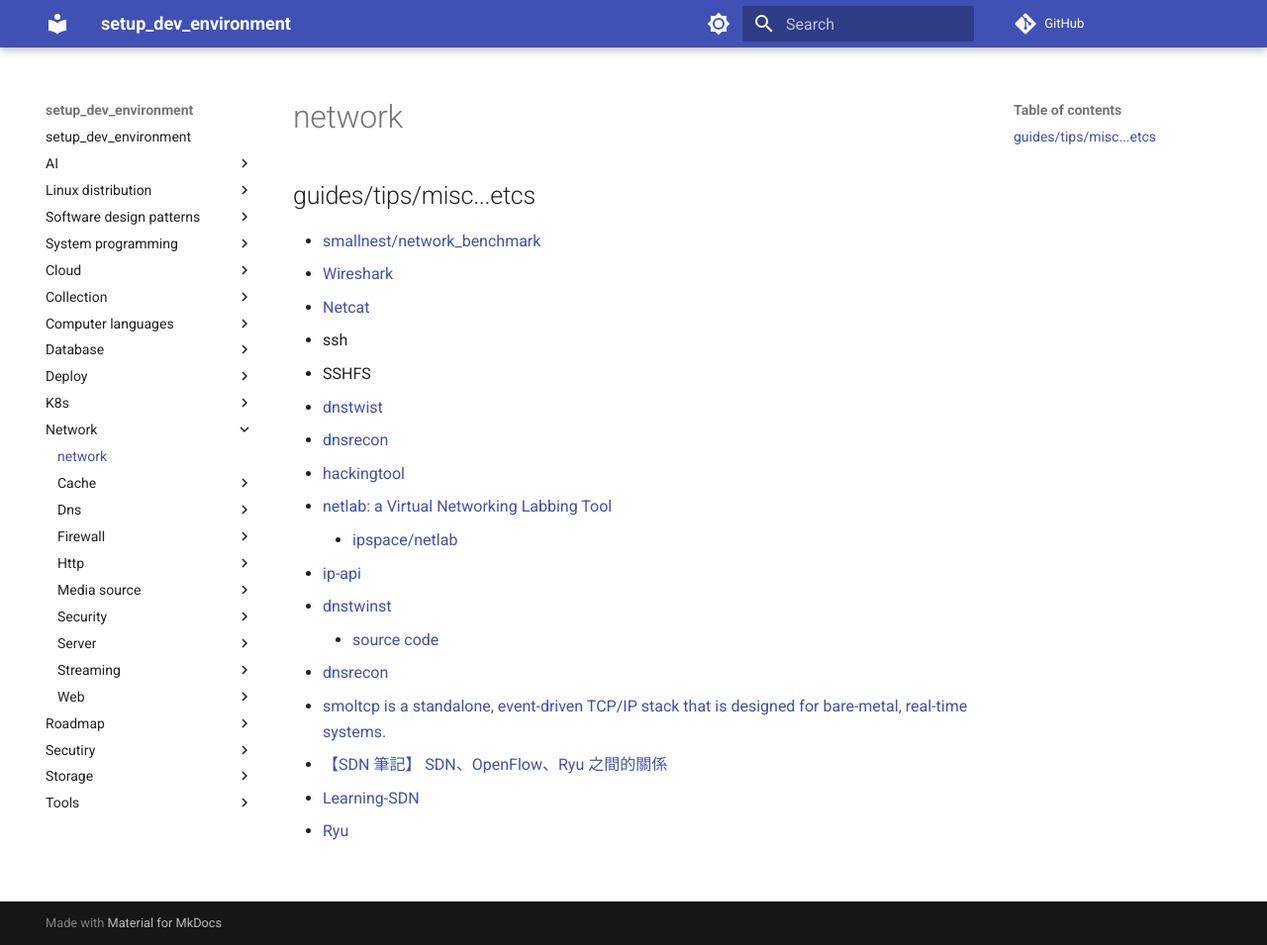
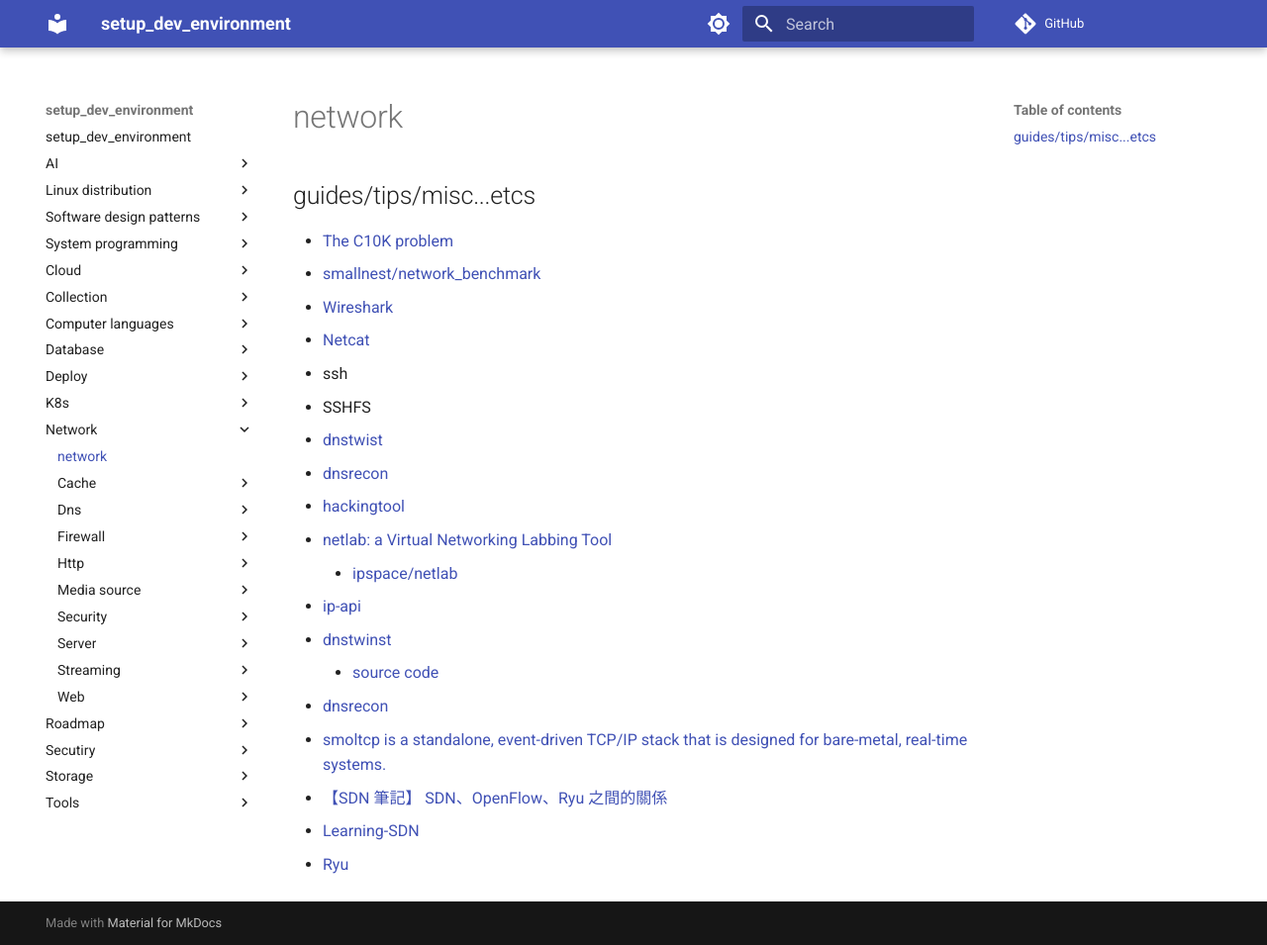
Before and after one commit to hong539/setup_dev_environment, an MkDocs documentation site: the page built from docs/network/network.md, in a window 1280 px wide and 955 px high. Shown: the whole window at 99% size. Built offline with MkDocs 1.6.1 and Material for MkDocs 9.7.7, drawn with Linux system fonts in a browser that asks for light colours; comment, search, counter and statistics services are not loaded.

Commit message:
Update docs

```diff
--- a/docs/network/network.md
+++ b/docs/network/network.md
@@ -2,6 +2,7 @@
 
 ## guides/tips/misc...etcs
 
+* [The C10K problem](http://www.kegel.com/c10k.html)
 * [smallnest/network_benchmark](https://github.com/smallnest/network_benchmark)
 * [Wireshark](https://www.wireshark.org/)
 * [Netcat](https://nc110.sourceforge.io/)
```
